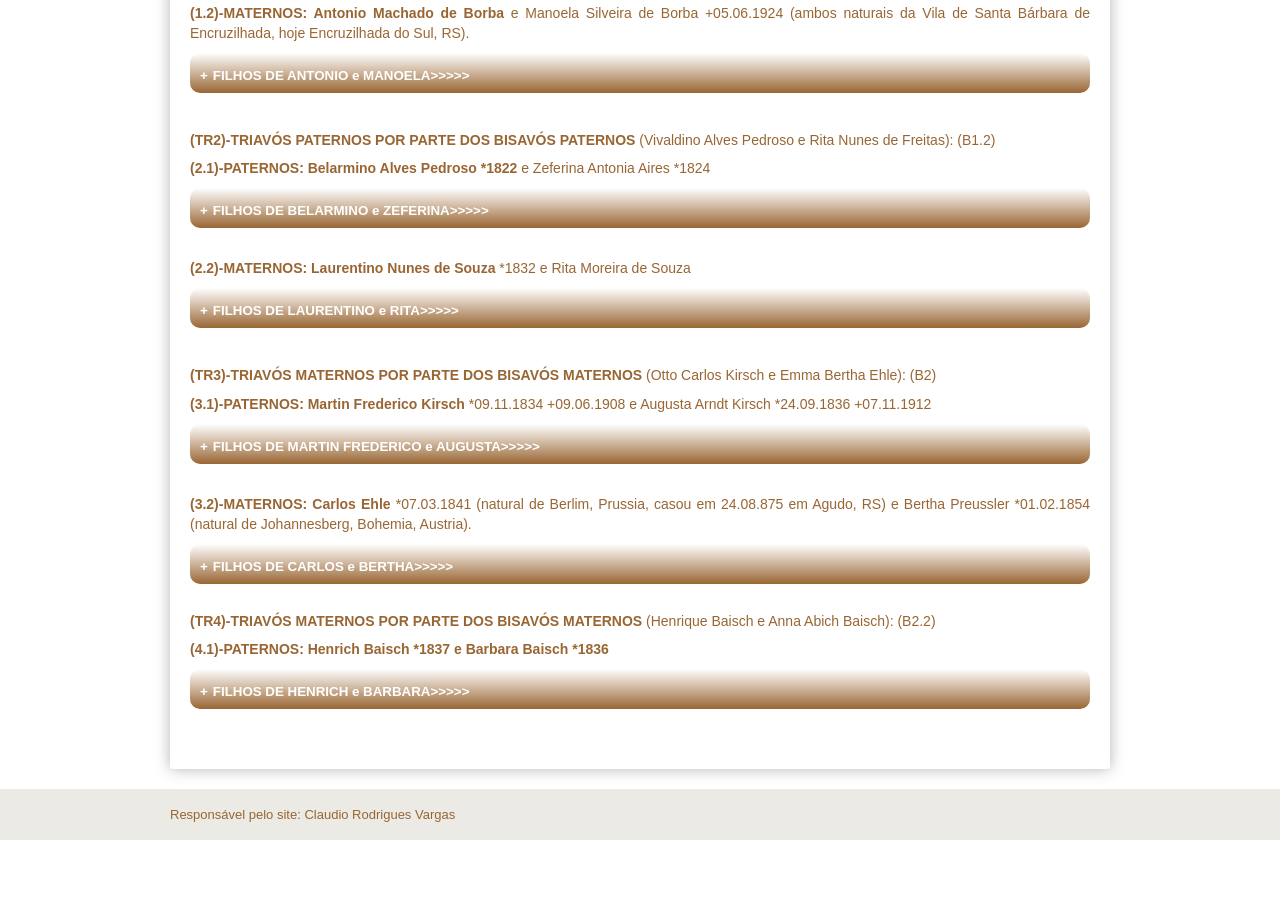
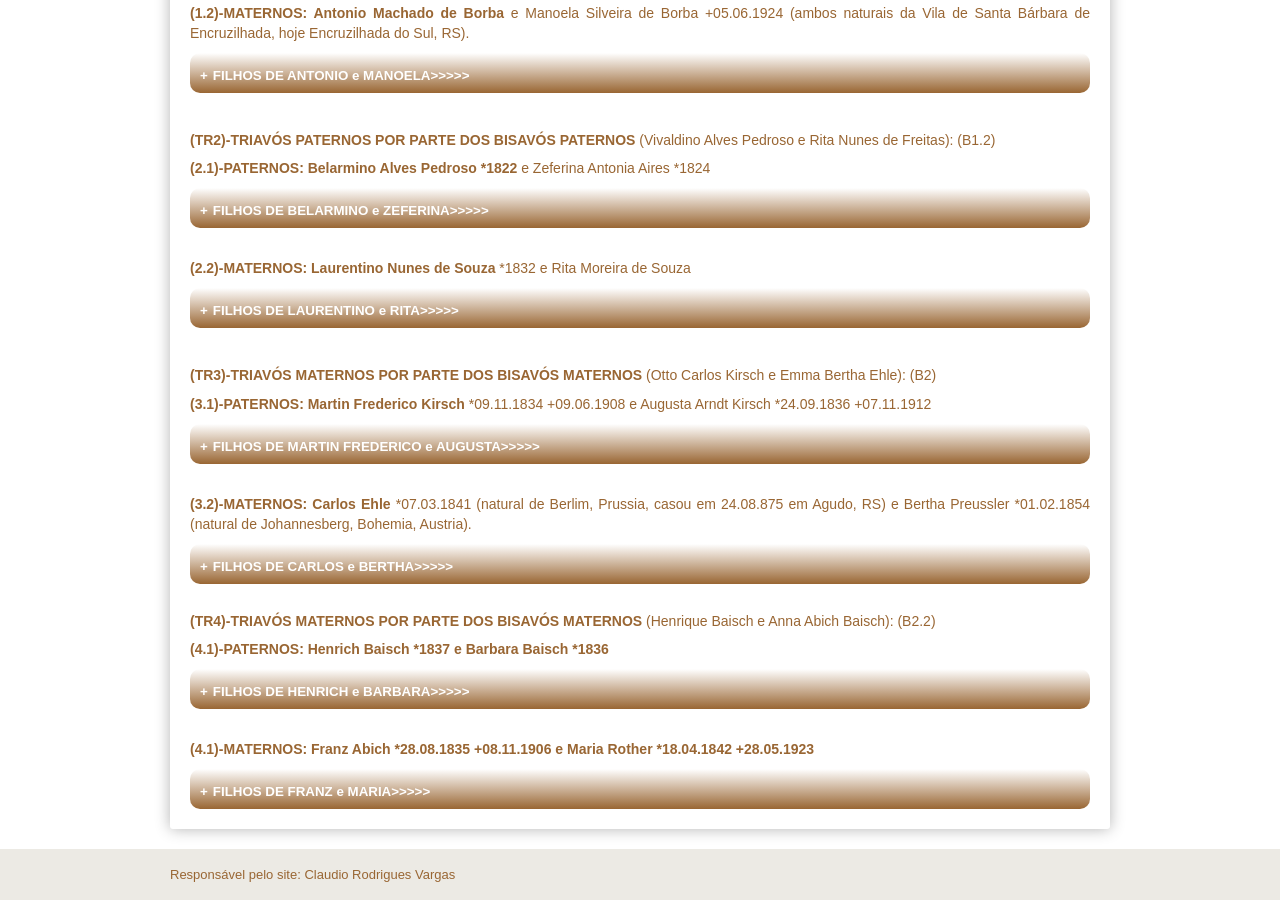
Before and after one commit to claudiovargas1955/claudiovargas1955.github.io, a Jekyll site: the page built from _pages/genealogia-de-sergio-luis-kirsch-da-silveira.html, in a window 1280 px wide and 900 px high, scrolled down 1580 px. Built offline with Jekyll 4.4.1, drawn with Linux system fonts in a browser that asks for light colours; some web fonts are replaced; before the commit the page ends 2420 px from its top, so only the background shows below that; some of the changed lines change nothing that is shown.

Commit message:
Update genealogia-de-sergio-luis-kirsch-da-silveira.html

```diff
--- a/_pages/genealogia-de-sergio-luis-kirsch-da-silveira.html
+++ b/_pages/genealogia-de-sergio-luis-kirsch-da-silveira.html
@@ -320,4 +320,50 @@ terceiro distrito de Cangussu, RS). <b>FILHOS: </b><br>
      <b>(4.1.2)Maria Baisch: </b>*1865 (natural da Alemanha)<br><br>
      <b>(4.1.3)Hermanno Baisch: </b>*1863 (natural da Alemanha).<br><br>
      <b>(4.1.4)Luiza Baisch: </b>*1861 (natural da Alemanha)</details></p><br>
+
+<p><b>(4.1)-MATERNOS: Franz Abich *28.08.1835 +08.11.1906 e Maria Rother *18.04.1842 +28.05.1923
+<details><summary><b>FILHOS DE FRANZ e MARIA>>>>></b></summary><br>
+  <p><b>(4.1.1)-Anna Abich Baisch: </b>*1869 (casada com Henrique Baisch) <br><br>
+    <b>(4.1.2)-Gustav Abich: </b>*1872 (casado com Emma Langbecker). <b>FILHOS: </b>
+    <b>(4.1.2.1)-Augusto Abich *1904 (casado com Hilma Rosa Alwina Kleinert). <b>FILHOS: </b><br>
+      <b>(4.1.2.1.1)-Norberto: </b>*1928 <br>
+      <b>(4.1.2.1.2)-Arlindo: </b>*1935 <br>
+      <b>(4.1.2.1.3)-Laurindo: </b>*1939 <br>
+      <b>(4.1.2.1.4)-Osmar: </b>*1941 <br><br>
+
+    <b>(4.1.3)-Alberto Carlos Abich: </b>*1911 (casado com Milda Kiefer). <b>FILHOS: </b><br>
+      <b>(4.1.3.1)-Lauro Abich: </b><br>
+      <b>(4.1.3.2)-Heimberto Abich: </b><br>
+      <b>(4.1.3.3)-Vilson Abich: </b><br>
+      <b>(4.1.3.4)-Erno Abich: </b><br>
+      <b>(4.1.3.5)-Elvino Abich: </b><br><br>
+
+      <b>(4.1.4)-Anna Abich Baisch: </b>
+     <b>(4.1.5)-Anna Abich Baisch: </b>
+     <b>(4.1.6)-Anna Abich Baisch: </b>
+     <b>(4.1.7)-Anna Abich Baisch: </b>
+     <b>(4.1.8)-Anna Abich Baisch: </b>
+     <b>(4.1.9)-Anna Abich Baisch: </b>*1950 <br><br>
+
+
+
+
+
+03-SELMA ABICH *1874, CASADA GERHARDT BAROFF.
+04-HENRICH ABICH *1876, CASADO COM MARIA HOLZSCHUCH.
+05-EMMA ABICH *1878, CASADA FERDINAND EHRHARDT SOBRINHO
+06-FRANZ ABICH FILHO *1880, CASADO COM EMMA RÜTZEN.
+07-GUILHERME ABICH *1881 +03.01.1963, CASADO COM WILHELMINA HALBERSTADT (FILHOS: -Willy Reinoldo Abich +27.01.1951, casado com Urlda Kiefer Abich. Filhos: Norma *1934, Norberto *1946, Érica *1947).
+-Laura Abich
+-Iberta Abich
+-Alvin Abich
+-Olga Abich
+-Valter Abich
+-Selma Abich
+-Alma Abich.
+08-AUGUSTO ABICH *1883.
+09-ROBERTO ABICH 1885.
+
+
+
 </p>
```
